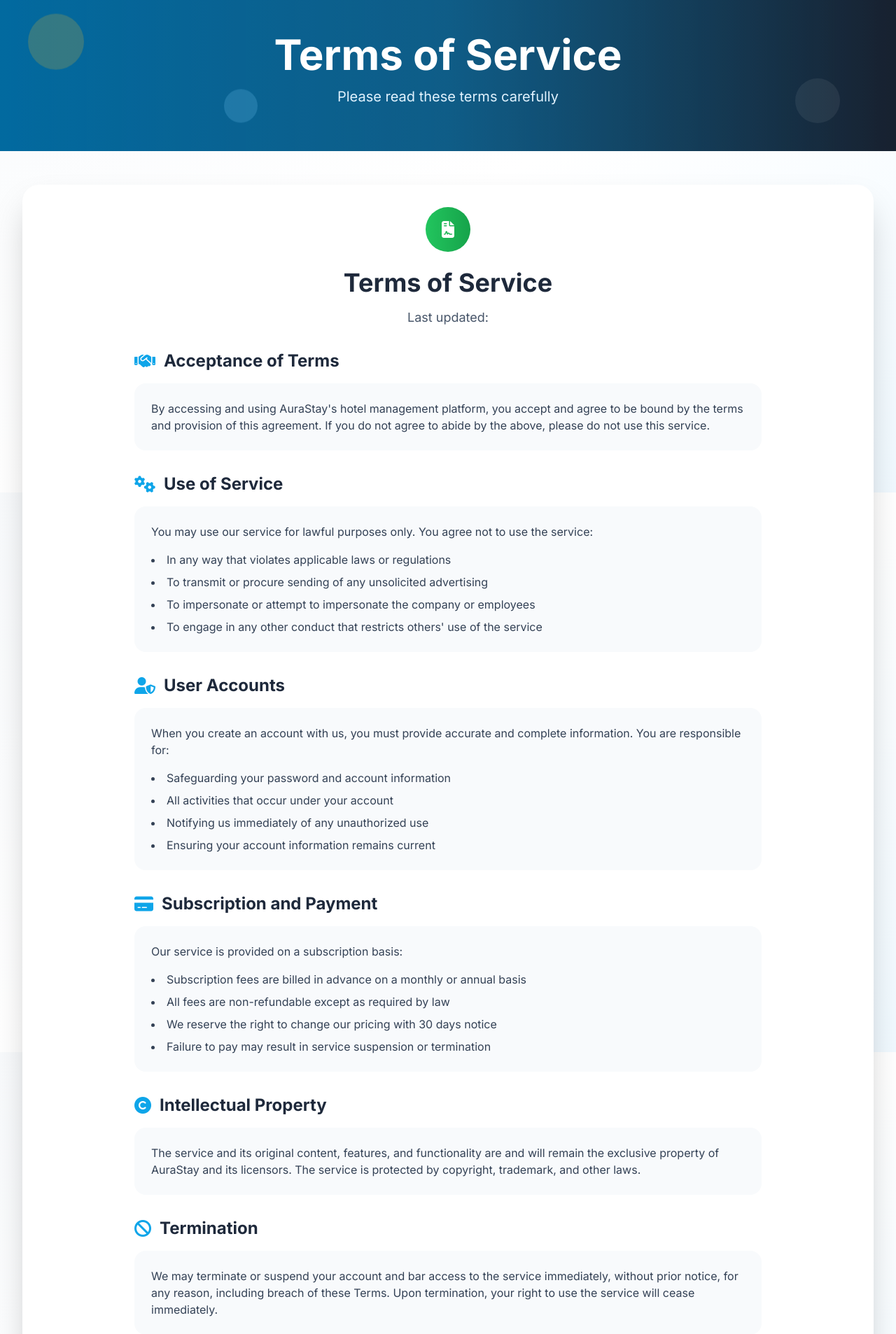
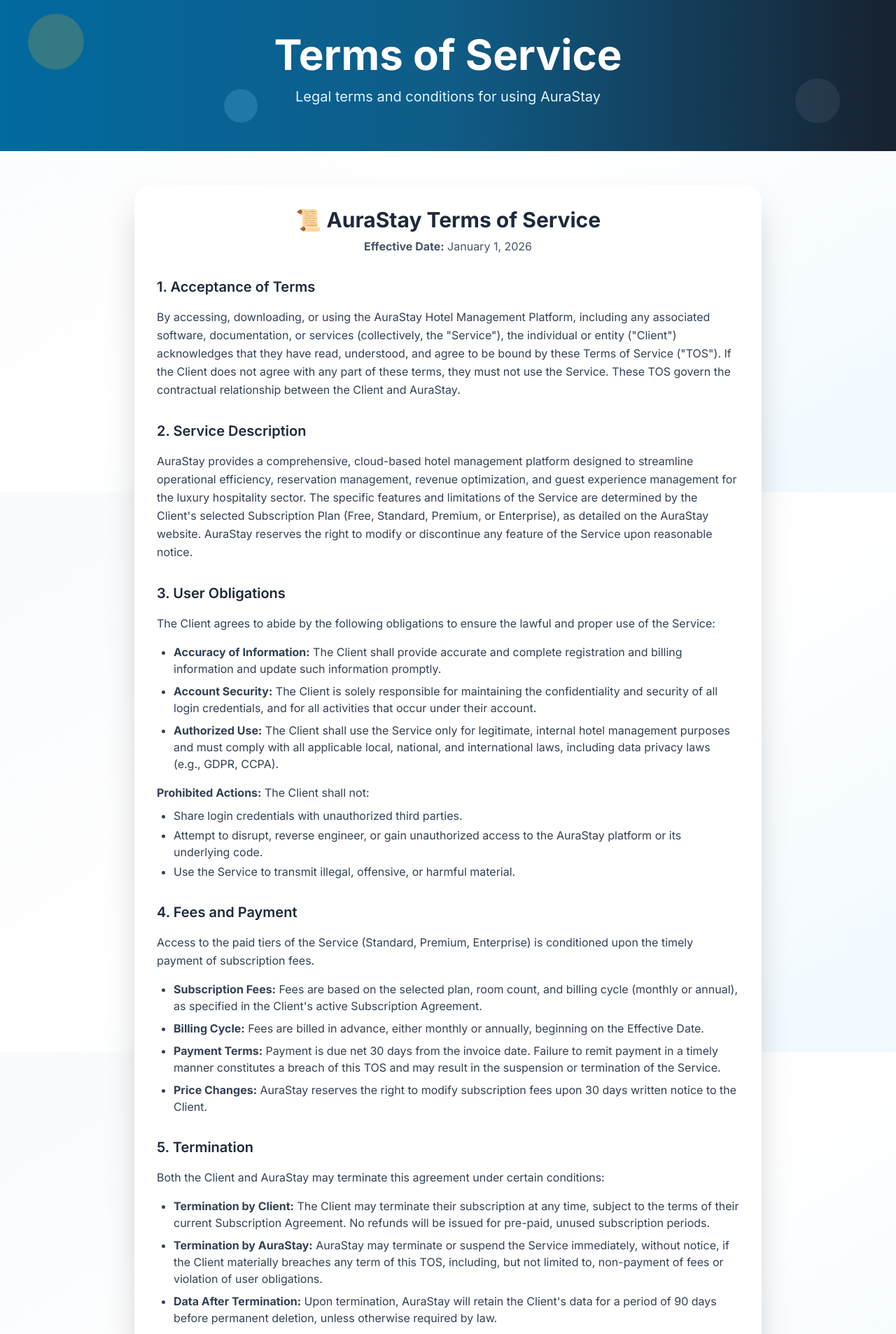
Before and after one commit to Momin9/hotel_management, a Django app: page /terms-of-service/ in a window 1280 px wide. Shown: the part 96-2003 px from the top of the page at 70% size. Run offline with Django 4.2, Linux system fonts and the light colour scheme; parts of the project's set-up code (start-up, migrations or seed data) failed here and were passed over; some libraries are stand-ins or nearby versions.

Commit message:
Legal: Updated Terms of Service with comprehensive legal content
- Added professional Terms of Service template with 7 main sections
- Included detailed user obligations and prohibited actions
- Added comprehensive payment terms and termination clauses
- Included intellectual property and warranty disclaimer sections
- Professional formatting with clear section headers and contact info
- Updated effective date to January 1, 2026

```diff
--- a/templates/accounts/terms_of_service.html
+++ b/templates/accounts/terms_of_service.html
@@ -2,129 +2,94 @@
 
 {% block title %}Terms of Service - AuraStay{% endblock %}
 {% block page_title %}Terms of Service{% endblock %}
-{% block page_subtitle %}Please read these terms carefully{% endblock %}
+{% block page_subtitle %}Legal terms and conditions for using AuraStay{% endblock %}
 
 {% block content %}
-<div class="bg-white rounded-3xl p-8 luxury-shadow mb-8">
 <div class="max-w-4xl mx-auto">
+    <div class="bg-white rounded-3xl p-8 luxury-shadow">
+        <div class="prose prose-lg max-w-none">
             <div class="text-center mb-8">
-            <div class="inline-flex items-center justify-center w-16 h-16 bg-gradient-to-r from-green-500 to-green-600 rounded-full mb-6">
-                <i class="fas fa-file-contract text-white text-2xl"></i>
-            </div>
-            <h1 class="text-4xl font-bold text-luxury-800 mb-4">Terms of Service</h1>
-            <p class="text-lg text-luxury-600">Last updated: {{ "now"|date:"F d, Y" }}</p>
+                <h2 class="text-3xl font-bold text-luxury-800 mb-2">📜 AuraStay Terms of Service</h2>
+                <p class="text-luxury-600"><strong>Effective Date:</strong> January 1, 2026</p>
             </div>
 
-        <div class="prose prose-lg max-w-none">
-            <section class="mb-8">
-                <h2 class="text-2xl font-bold text-luxury-800 mb-4 flex items-center">
-                    <i class="fas fa-handshake text-royal-500 mr-3"></i>
-                    Acceptance of Terms
-                </h2>
-                <div class="bg-luxury-50 rounded-2xl p-6">
-                    <p class="text-luxury-700">By accessing and using AuraStay's hotel management platform, you accept and agree to be bound by the terms and provision of this agreement. If you do not agree to abide by the above, please do not use this service.</p>
-                </div>
+            <div class="space-y-8 text-luxury-700">
+                <section>
+                    <h3 class="text-xl font-semibold text-luxury-800 mb-4">1. Acceptance of Terms</h3>
+                    <p class="leading-relaxed">By accessing, downloading, or using the AuraStay Hotel Management Platform, including any associated software, documentation, or services (collectively, the "Service"), the individual or entity ("Client") acknowledges that they have read, understood, and agree to be bound by these Terms of Service ("TOS"). If the Client does not agree with any part of these terms, they must not use the Service. These TOS govern the contractual relationship between the Client and AuraStay.</p>
                 </section>
 
-            <section class="mb-8">
-                <h2 class="text-2xl font-bold text-luxury-800 mb-4 flex items-center">
-                    <i class="fas fa-cogs text-royal-500 mr-3"></i>
-                    Use of Service
-                </h2>
-                <div class="bg-luxury-50 rounded-2xl p-6">
-                    <p class="text-luxury-700 mb-4">You may use our service for lawful purposes only. You agree not to use the service:</p>
-                    <ul class="list-disc list-inside text-luxury-700 space-y-2">
-                        <li>In any way that violates applicable laws or regulations</li>
-                        <li>To transmit or procure sending of any unsolicited advertising</li>
-                        <li>To impersonate or attempt to impersonate the company or employees</li>
-                        <li>To engage in any other conduct that restricts others' use of the service</li>
-                    </ul>
-                </div>
+                <section>
+                    <h3 class="text-xl font-semibold text-luxury-800 mb-4">2. Service Description</h3>
+                    <p class="leading-relaxed">AuraStay provides a comprehensive, cloud-based hotel management platform designed to streamline operational efficiency, reservation management, revenue optimization, and guest experience management for the luxury hospitality sector. The specific features and limitations of the Service are determined by the Client's selected Subscription Plan (Free, Standard, Premium, or Enterprise), as detailed on the AuraStay website. AuraStay reserves the right to modify or discontinue any feature of the Service upon reasonable notice.</p>
                 </section>
 
-            <section class="mb-8">
-                <h2 class="text-2xl font-bold text-luxury-800 mb-4 flex items-center">
-                    <i class="fas fa-user-shield text-royal-500 mr-3"></i>
-                    User Accounts
-                </h2>
-                <div class="bg-luxury-50 rounded-2xl p-6">
-                    <p class="text-luxury-700 mb-4">When you create an account with us, you must provide accurate and complete information. You are responsible for:</p>
-                    <ul class="list-disc list-inside text-luxury-700 space-y-2">
-                        <li>Safeguarding your password and account information</li>
-                        <li>All activities that occur under your account</li>
-                        <li>Notifying us immediately of any unauthorized use</li>
-                        <li>Ensuring your account information remains current</li>
+                <section>
+                    <h3 class="text-xl font-semibold text-luxury-800 mb-4">3. User Obligations</h3>
+                    <p class="leading-relaxed mb-4">The Client agrees to abide by the following obligations to ensure the lawful and proper use of the Service:</p>
+                    <ul class="list-disc pl-6 space-y-2">
+                        <li><strong>Accuracy of Information:</strong> The Client shall provide accurate and complete registration and billing information and update such information promptly.</li>
+                        <li><strong>Account Security:</strong> The Client is solely responsible for maintaining the confidentiality and security of all login credentials, and for all activities that occur under their account.</li>
+                        <li><strong>Authorized Use:</strong> The Client shall use the Service only for legitimate, internal hotel management purposes and must comply with all applicable local, national, and international laws, including data privacy laws (e.g., GDPR, CCPA).</li>
                     </ul>
-                </div>
+                    <p class="leading-relaxed mt-4 mb-2"><strong>Prohibited Actions:</strong> The Client shall not:</p>
+                    <ul class="list-disc pl-6 space-y-1">
+                        <li>Share login credentials with unauthorized third parties.</li>
+                        <li>Attempt to disrupt, reverse engineer, or gain unauthorized access to the AuraStay platform or its underlying code.</li>
+                        <li>Use the Service to transmit illegal, offensive, or harmful material.</li>
+                    </ul>
                 </section>
 
-            <section class="mb-8">
-                <h2 class="text-2xl font-bold text-luxury-800 mb-4 flex items-center">
-                    <i class="fas fa-credit-card text-royal-500 mr-3"></i>
-                    Subscription and Payment
-                </h2>
-                <div class="bg-luxury-50 rounded-2xl p-6">
-                    <p class="text-luxury-700 mb-4">Our service is provided on a subscription basis:</p>
-                    <ul class="list-disc list-inside text-luxury-700 space-y-2">
-                        <li>Subscription fees are billed in advance on a monthly or annual basis</li>
-                        <li>All fees are non-refundable except as required by law</li>
-                        <li>We reserve the right to change our pricing with 30 days notice</li>
-                        <li>Failure to pay may result in service suspension or termination</li>
+                <section>
+                    <h3 class="text-xl font-semibold text-luxury-800 mb-4">4. Fees and Payment</h3>
+                    <p class="leading-relaxed mb-4">Access to the paid tiers of the Service (Standard, Premium, Enterprise) is conditioned upon the timely payment of subscription fees.</p>
+                    <ul class="list-disc pl-6 space-y-2">
+                        <li><strong>Subscription Fees:</strong> Fees are based on the selected plan, room count, and billing cycle (monthly or annual), as specified in the Client's active Subscription Agreement.</li>
+                        <li><strong>Billing Cycle:</strong> Fees are billed in advance, either monthly or annually, beginning on the Effective Date.</li>
+                        <li><strong>Payment Terms:</strong> Payment is due net 30 days from the invoice date. Failure to remit payment in a timely manner constitutes a breach of this TOS and may result in the suspension or termination of the Service.</li>
+                        <li><strong>Price Changes:</strong> AuraStay reserves the right to modify subscription fees upon 30 days written notice to the Client.</li>
                     </ul>
-                </div>
                 </section>
 
-            <section class="mb-8">
-                <h2 class="text-2xl font-bold text-luxury-800 mb-4 flex items-center">
-                    <i class="fas fa-copyright text-royal-500 mr-3"></i>
-                    Intellectual Property
-                </h2>
-                <div class="bg-luxury-50 rounded-2xl p-6">
-                    <p class="text-luxury-700">The service and its original content, features, and functionality are and will remain the exclusive property of AuraStay and its licensors. The service is protected by copyright, trademark, and other laws.</p>
-                </div>
+                <section>
+                    <h3 class="text-xl font-semibold text-luxury-800 mb-4">5. Termination</h3>
+                    <p class="leading-relaxed mb-4">Both the Client and AuraStay may terminate this agreement under certain conditions:</p>
+                    <ul class="list-disc pl-6 space-y-2">
+                        <li><strong>Termination by Client:</strong> The Client may terminate their subscription at any time, subject to the terms of their current Subscription Agreement. No refunds will be issued for pre-paid, unused subscription periods.</li>
+                        <li><strong>Termination by AuraStay:</strong> AuraStay may terminate or suspend the Service immediately, without notice, if the Client materially breaches any term of this TOS, including, but not limited to, non-payment of fees or violation of user obligations.</li>
+                        <li><strong>Data After Termination:</strong> Upon termination, AuraStay will retain the Client's data for a period of 90 days before permanent deletion, unless otherwise required by law.</li>
+                    </ul>
                 </section>
 
-            <section class="mb-8">
-                <h2 class="text-2xl font-bold text-luxury-800 mb-4 flex items-center">
-                    <i class="fas fa-ban text-royal-500 mr-3"></i>
-                    Termination
-                </h2>
-                <div class="bg-luxury-50 rounded-2xl p-6">
-                    <p class="text-luxury-700">We may terminate or suspend your account and bar access to the service immediately, without prior notice, for any reason, including breach of these Terms. Upon termination, your right to use the service will cease immediately.</p>
-                </div>
+                <section>
+                    <h3 class="text-xl font-semibold text-luxury-800 mb-4">6. Intellectual Property</h3>
+                    <ul class="list-disc pl-6 space-y-2">
+                        <li><strong>AuraStay Property:</strong> The Service, its software, code, design, trademarks, and all underlying technology are the exclusive property of AuraStay and are protected by intellectual property laws. The Client is granted a limited, non-exclusive, non-transferable license to use the Service for internal business purposes only.</li>
+                        <li><strong>Client Data Property:</strong> All data, information, and content entered into the Service by the Client or on the Client's behalf (including guest data) remains the exclusive property of the Client. AuraStay acts as a data processor on behalf of the Client.</li>
+                    </ul>
                 </section>
 
-            <section class="mb-8">
-                <h2 class="text-2xl font-bold text-luxury-800 mb-4 flex items-center">
-                    <i class="fas fa-exclamation-triangle text-royal-500 mr-3"></i>
-                    Disclaimer
-                </h2>
-                <div class="bg-luxury-50 rounded-2xl p-6">
-                    <p class="text-luxury-700">The information on this service is provided on an "as is" basis. To the fullest extent permitted by law, this company excludes all representations, warranties, conditions and terms.</p>
-                </div>
-            </section>
-
-            <section class="mb-8">
-                <h2 class="text-2xl font-bold text-luxury-800 mb-4 flex items-center">
-                    <i class="fas fa-envelope text-royal-500 mr-3"></i>
-                    Contact Information
-                </h2>
-                <div class="bg-royal-50 rounded-2xl p-6">
-                    <p class="text-luxury-700 mb-4">Questions about the Terms of Service should be sent to us:</p>
-                    <div class="space-y-2 text-luxury-700">
-                        <p><strong>Email:</strong> legal@aurastay.com</p>
-                        <p><strong>Phone:</strong> +1 (555) 123-4567</p>
-                        <p><strong>Address:</strong> 123 Business Ave, New York, NY 10001</p>
-                    </div>
+                <section>
+                    <h3 class="text-xl font-semibold text-luxury-800 mb-4">7. Disclaimer of Warranties</h3>
+                    <div class="bg-yellow-50 border-l-4 border-yellow-400 p-4 rounded">
+                        <p class="leading-relaxed font-medium text-yellow-800">THE SERVICE IS PROVIDED ON AN "AS IS" AND "AS AVAILABLE" BASIS, WITHOUT WARRANTIES OF ANY KIND, EITHER EXPRESS OR IMPLIED. AURASTAY DOES NOT WARRANT THAT THE SERVICE WILL BE UNINTERRUPTED, ERROR-FREE, OR COMPLETELY SECURE. THE CLIENT ACKNOWLEDGES THAT THEY ARE USING THE SERVICE AT THEIR OWN RISK AND THAT AURASTAY'S LIABILITY FOR ANY DAMAGES ARISING FROM THIS AGREEMENT IS LIMITED TO THE TOTAL AMOUNT OF FEES PAID BY THE CLIENT IN THE TWELVE (12) MONTHS PRECEDING THE CLAIM.</p>
                     </div>
                 </section>
             </div>
 
-        <div class="text-center mt-8">
-            <a href="{% url 'accounts:landing' %}" class="bg-gradient-to-r from-royal-500 to-royal-600 text-white px-8 py-3 rounded-xl font-semibold hover-lift transition-all duration-300">
-                <i class="fas fa-arrow-left mr-2"></i>
-                Back to Home
-            </a>
+            <div class="mt-12 p-6 bg-luxury-50 rounded-2xl">
+                <div class="text-center">
+                    <h4 class="text-lg font-semibold text-luxury-800 mb-3">📞 Contact Information</h4>
+                    <p class="text-sm text-luxury-600 mb-2">
+                        <strong>Last Updated:</strong> January 1, 2026
+                    </p>
+                    <p class="text-sm text-luxury-600">
+                        For questions about these Terms of Service, please contact us at:
+                        <br><strong>Email:</strong> legal@aurastay.com
+                        <br><strong>Phone:</strong> +1 (555) 123-4567
+                    </p>
+                </div>
+            </div>
         </div>
     </div>
 </div>
```
Lines whose indentation alone changed are shown as unchanged.
